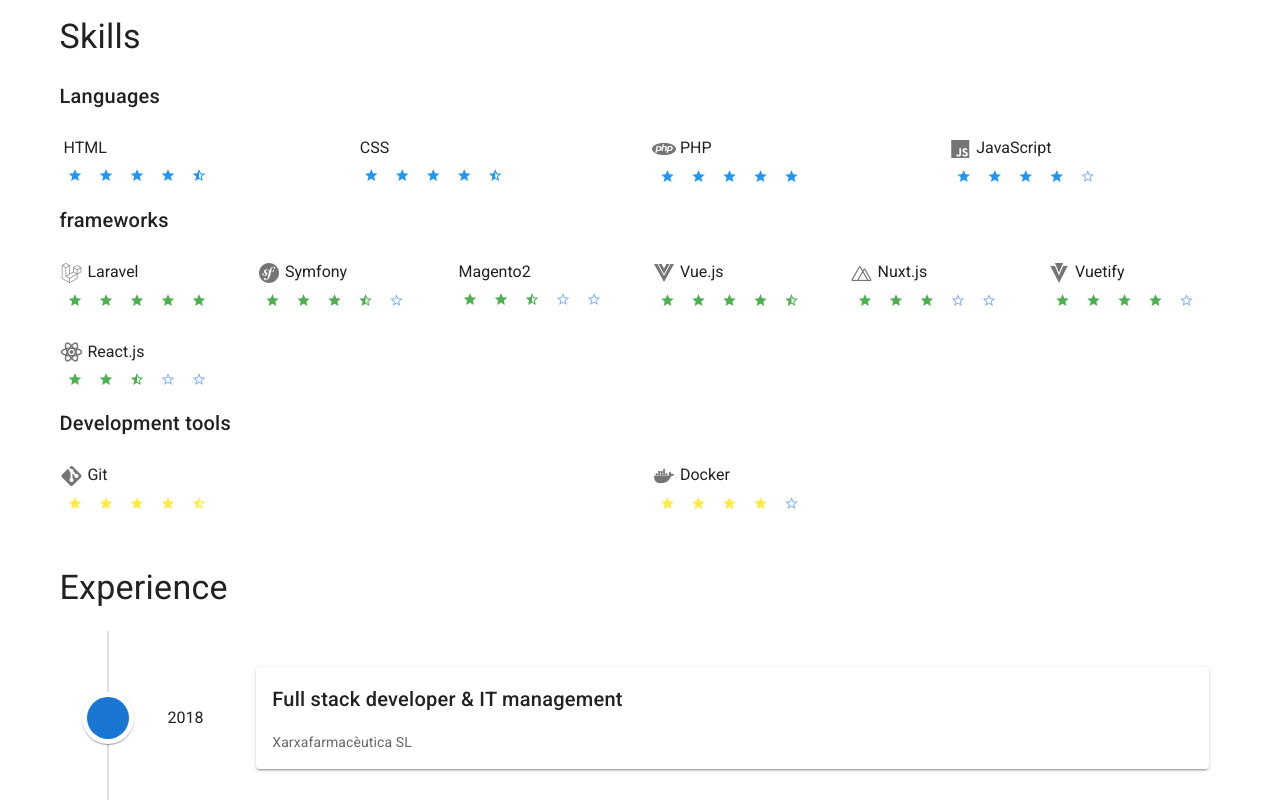
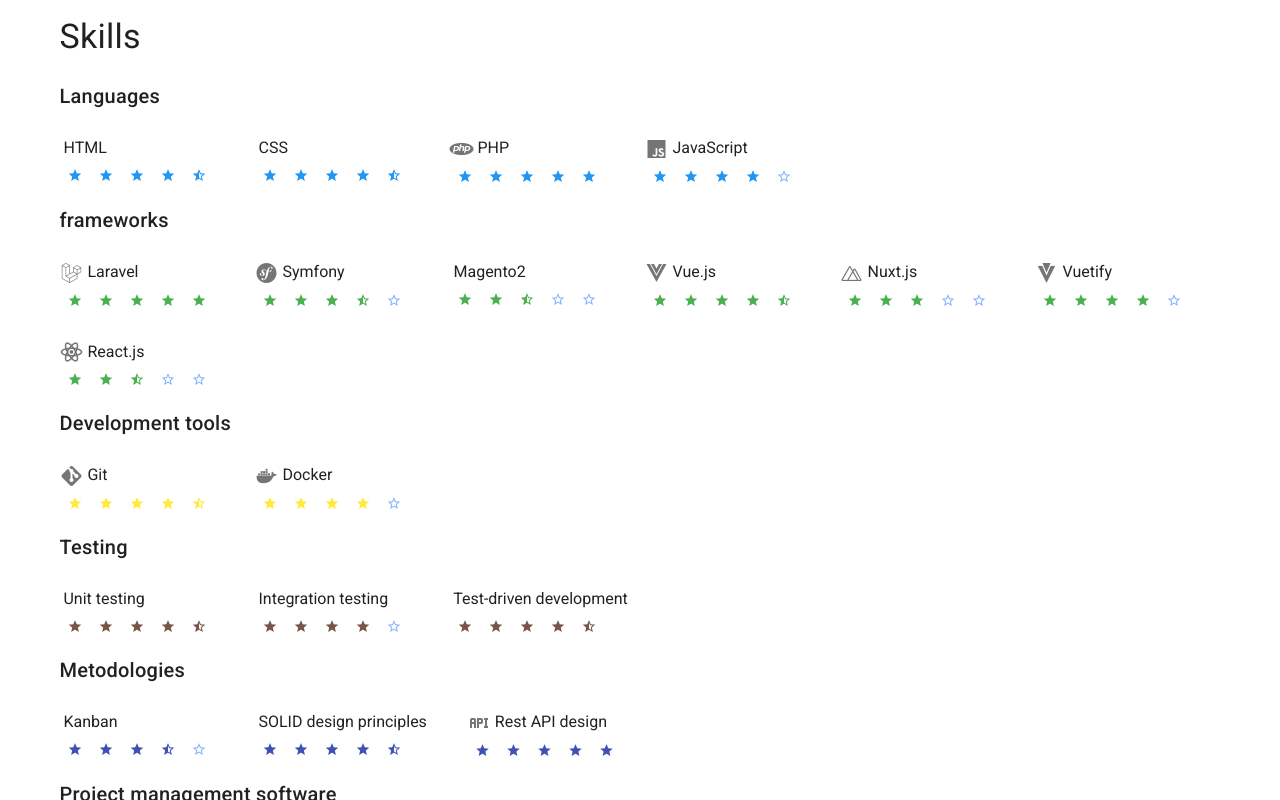
Before and after one commit to mpont91/cv-temp, a Nuxt app: page / in a window 1280 px wide. Shown: the part 820-1620 px from the top of the page. Built offline with nearby package versions, Linux system fonts and the light colour scheme.

Commit message:
fix: skills show all on home

```diff
--- a/blocks/SkillsBlock.vue
+++ b/blocks/SkillsBlock.vue
@@ -1,6 +1,6 @@
 <template>
   <div>
-    <v-container v-for="(skill, s) in items" :key="s" fluid class="pa-0 ma-0">
+    <v-container v-for="(skill, s) in skills" :key="s" fluid class="pa-0 ma-0">
       <v-row>
         <v-col>
           <h2 class="title">{{ skill.name }}</h2>
@@ -14,7 +14,7 @@
           sm="6"
           md="4"
           lg="auto"
-          class="grow"
+          class="me-4"
         >
           <v-icon>{{ item.icon }}</v-icon>
           {{ item.title }}
@@ -126,8 +126,6 @@
             },
           ],
         },
-      ],
-      skillsExtra: [
         {
           name: 'Testing',
           color: 'brown',
@@ -189,14 +187,5 @@
       ],
     }
   },
-  computed: {
-    items() {
-      const i = this.skills
-      if (this.extra) {
-        i.push(...this.skillsExtra)
-      }
-      return i
-    },
-  },
 }
 </script>
```
